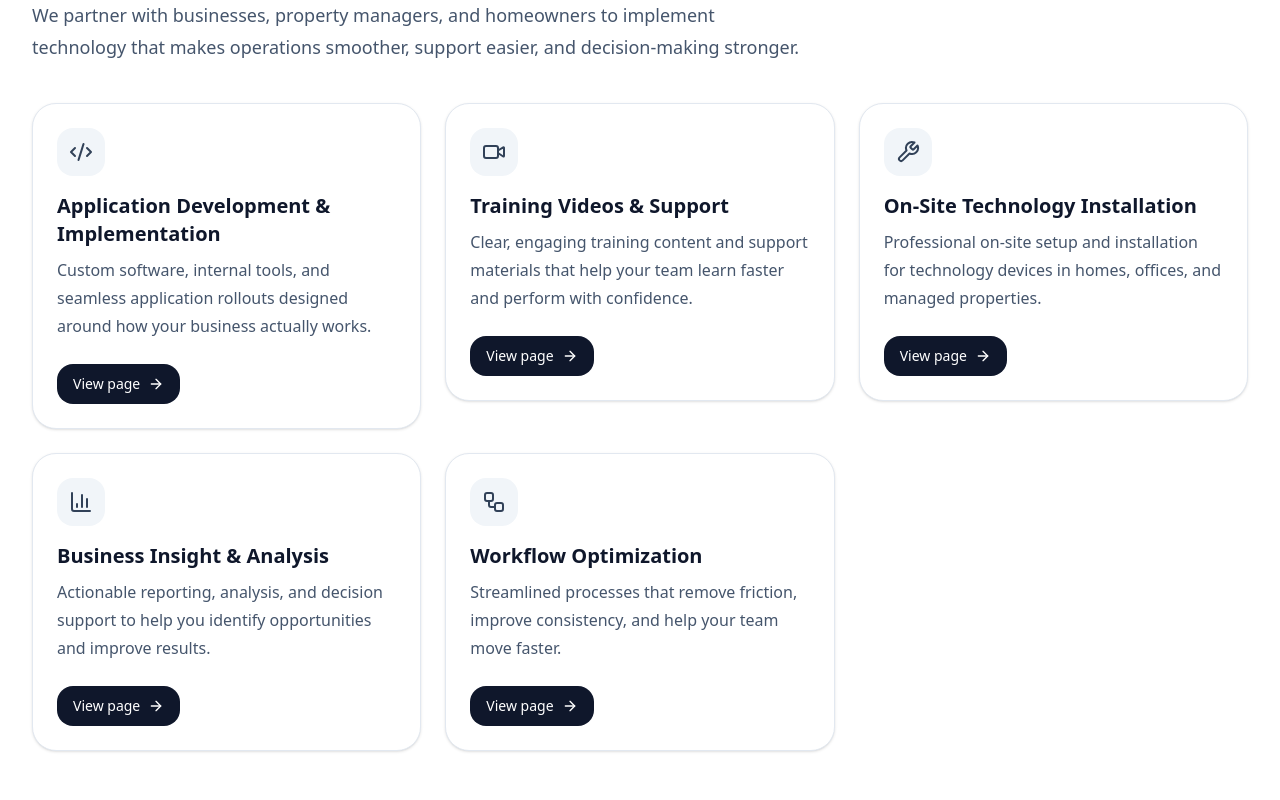
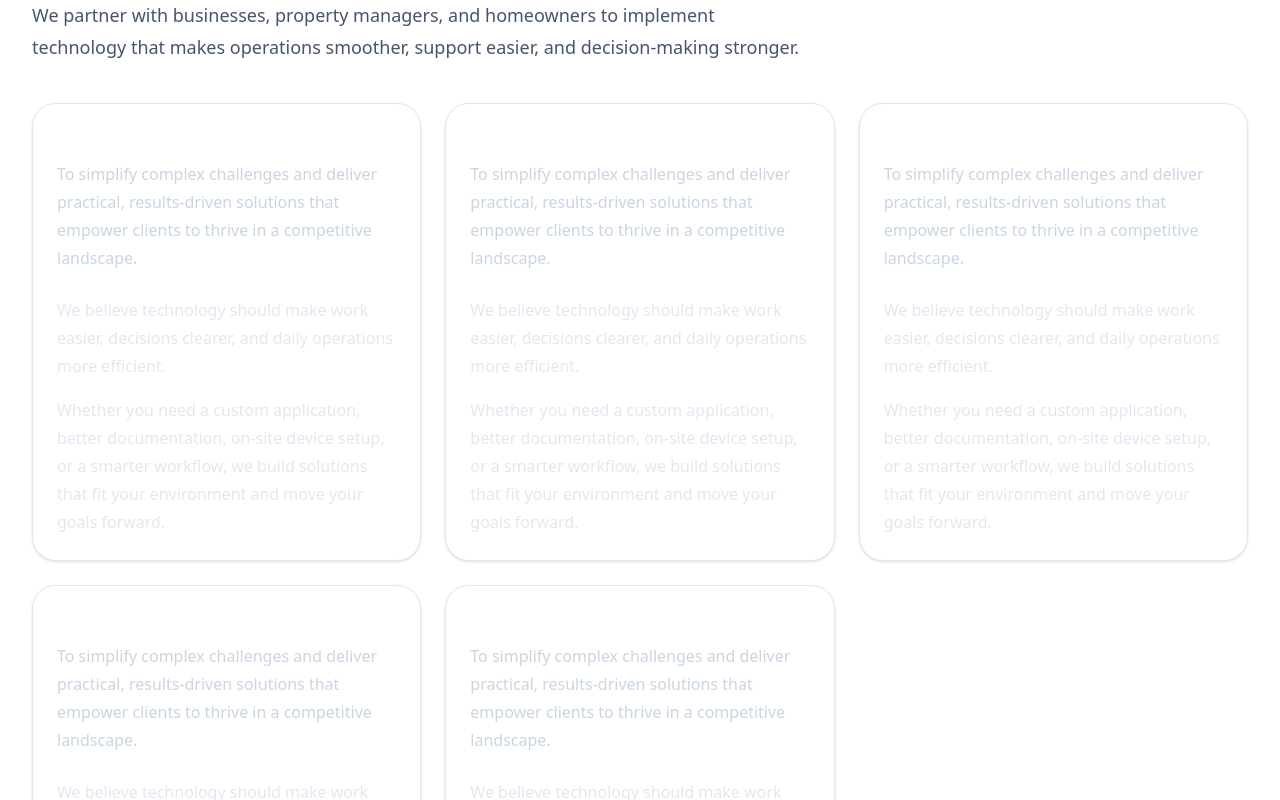
Before and after one commit to AlohaTechnologyServices/Aloha-Technology-Services, a React (Vite) app: page / in a window 1280 px wide. Shown: the part 1480-2280 px from the top of the page. Built offline with nearby package versions, Linux system fonts and the light colour scheme.

Commit message:
Update App.jsx

```diff
--- a/src/App.jsx
+++ b/src/App.jsx
@@ -219,19 +219,19 @@ function ServiceCard({ service, onOpen }) {
   return (
     <motion.div whileHover={{ y: -4 }} transition={{ duration: 0.2 }}>
 <Card className="rounded-3xl border-slate-200 shadow-sm bg-slate-900 text-white">
-        <CardHeader className="space-y-4">
-          <div className="w-12 h-12 rounded-2xl bg-slate-100 flex items-center justify-center">
-            <Icon className="w-6 h-6 text-slate-700" />
-          </div>
-          <div className="space-y-2">
-            <CardTitle className="text-xl text-slate-900">{service.title}</CardTitle>
-            <CardDescription className="text-slate-600 leading-7">{service.blurb}</CardDescription>
-          </div>
+  <CardHeader>
+    <CardTitle className="text-2xl text-white">Our mission</CardTitle>
+    <CardDescription className="text-slate-300 text-base leading-7">
+      To simplify complex challenges and deliver practical, results-driven solutions that empower clients to thrive in a competitive landscape.
+    </CardDescription>
   </CardHeader>
-        <CardContent>
-          <Button onClick={() => onOpen(service.id)} className="rounded-2xl">
-            View page <ArrowRight className="w-4 h-4 ml-2" />
-          </Button>
+  <CardContent className="space-y-4 text-slate-200 leading-7">
+    <p>
+      We believe technology should make work easier, decisions clearer, and daily operations more efficient.
+    </p>
+    <p>
+      Whether you need a custom application, better documentation, on-site device setup, or a smarter workflow, we build solutions that fit your environment and move your goals forward.
+    </p>
   </CardContent>
 </Card>
     </motion.div>
@@ -410,10 +410,10 @@ function ServicePage({ service, onOpen }) {
         </div>
       </section>
 
-      <section className="rounded-[2rem] bg-slate-900 px-8 py-10 text-black">
+     <section className="rounded-[2rem] bg-slate-900 px-8 py-10 text-white">
   <div className="max-w-3xl space-y-4">
     <p className="text-sm font-semibold uppercase tracking-[0.2em] text-slate-400">Next step</p>
-          <h2 className="text-3xl font-bold">Need help with {service.shortTitle.toLowerCase()}?</h2>
+    <h2 className="text-3xl font-bold text-white">Need help with {service.shortTitle.toLowerCase()}?</h2>
     <p className="text-slate-300 leading-8">
       We tailor every engagement to the client’s actual goals, systems, and environment. Let’s talk through your needs and design the right approach.
     </p>
```
Lines whose indentation alone changed are shown as unchanged.
